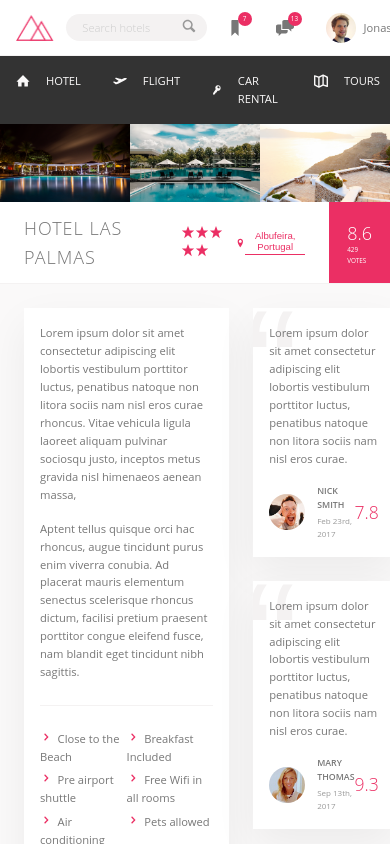
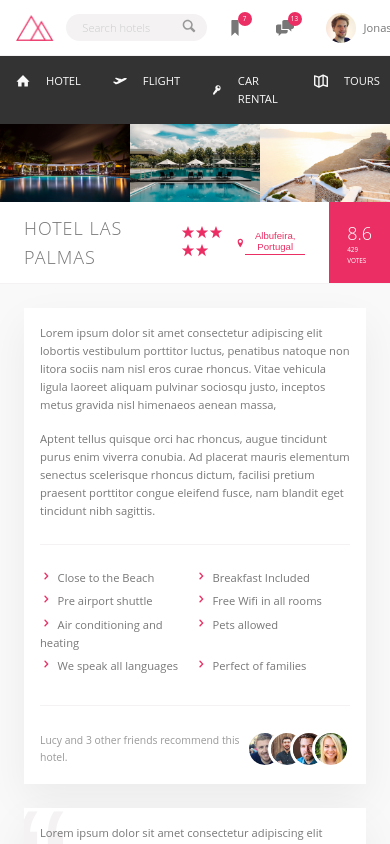
Before and after one commit to masaka222/trillo-project, a React (Create React App) app: page / in a window 390 px wide. Shown: the top 844 px of the page. Built offline with nearby package versions, Linux system fonts and the light colour scheme; the HTML template or start-up script is replaced by a standard one.

Commit message:
Flexible detail items

```diff
--- a/src/HotelView.css
+++ b/src/HotelView.css
@@ -350,7 +350,7 @@
 
 
 
-
+/* Tablet */
 @media only screen and (max-width: 900px){
     .detail{
         padding: 3rem;
@@ -374,3 +374,16 @@
         display: flex;
     }
 }
+
+
+/* Mobile */
+@media only screen and (max-width: 600px){
+    .detail{
+        flex-direction: column;
+    }
+
+    .description{
+        margin-right: 0;
+        margin-bottom: 3rem;
+    }
+}
```
